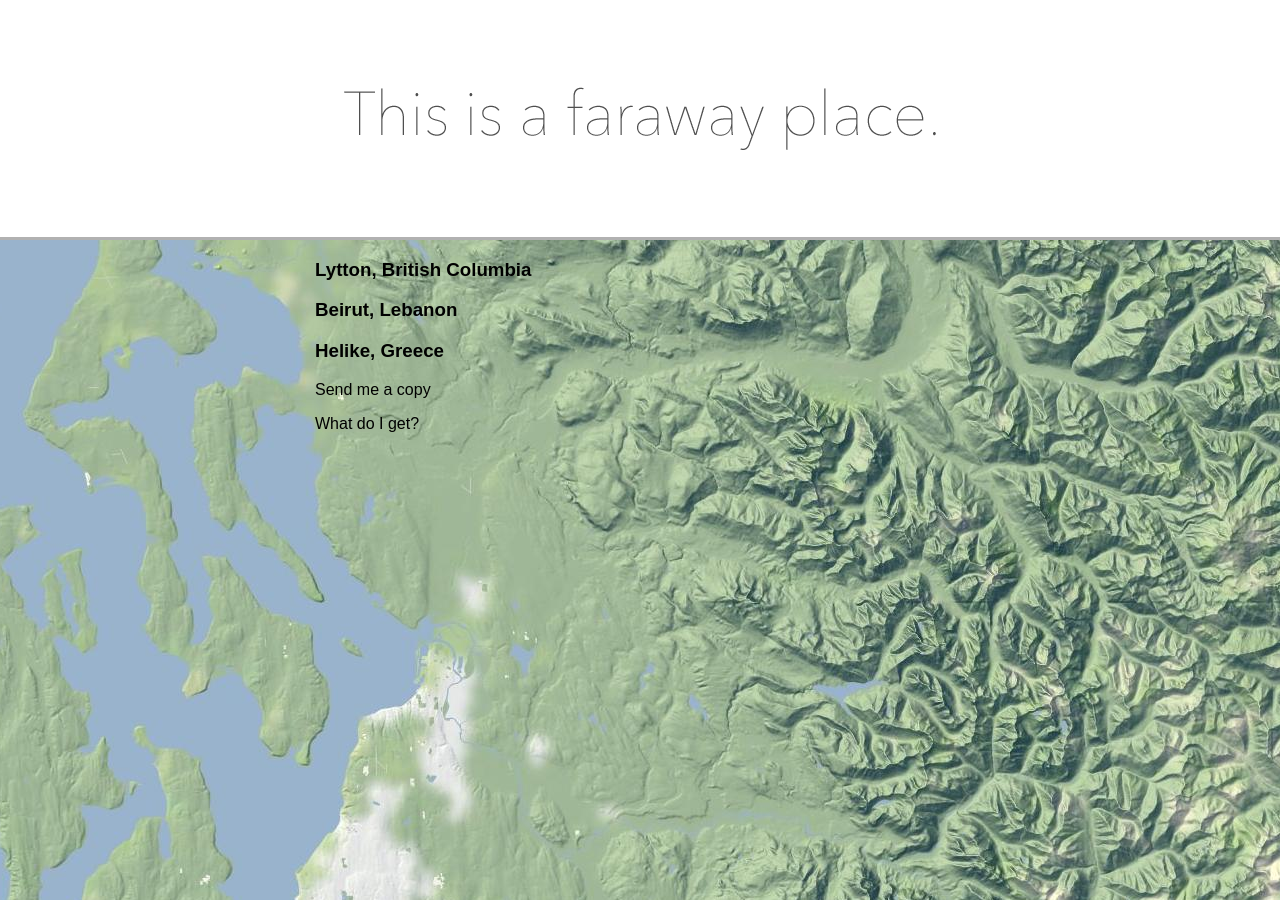
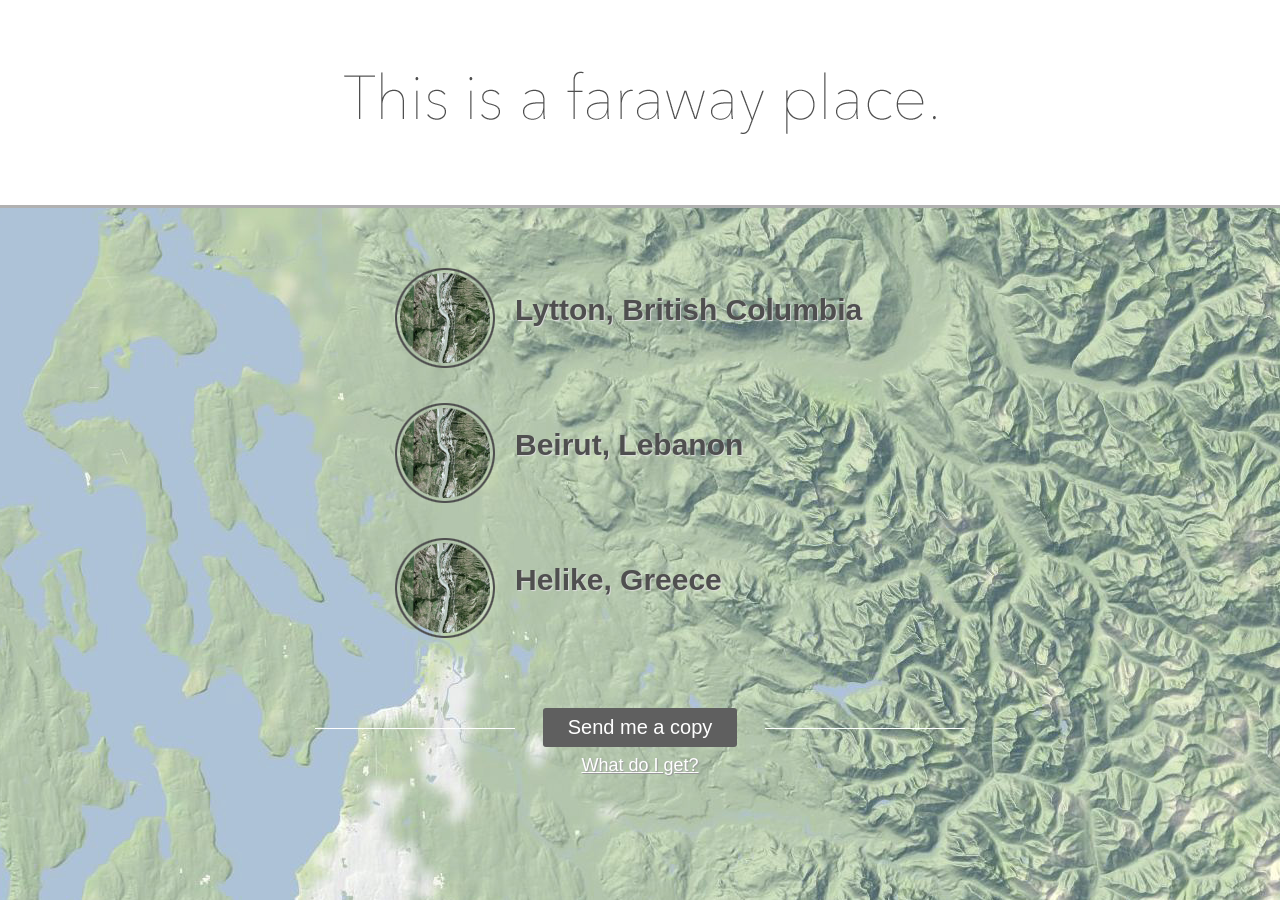
Before and after one commit to tylor/faraway, a Jekyll site: the page built from index.md, in a window 1280 px wide. Built offline with Jekyll 4.4.1, drawn with Linux system fonts in a browser that asks for light colours.

Commit message:
Finish bottom layout

```diff
--- a/index.md
+++ b/index.md
@@ -6,26 +6,26 @@ layout: default
 
 <section>
   <article>
-    <h1>Lytton, British Columbia</h1>
+    <h1><a href="#lytton">Lytton, British Columbia</a></h1>
     <section>
       <p>This is some content!</p>
     </section>
   </article>
   <article>
-    <h1>Beirut, Lebanon</h1>
+    <h1><a href="#beirut">Beirut, Lebanon</a></h1>
     <section>
       <p>This is some content!</p>
     </section>
   </article>
   <article>
-    <h1>Helike, Greece</h1>
+    <h1><a href="#helike">Helike, Greece</a></h1>
     <section>
       <p>This is some content!</p>
     </section>
   </article>
 </section>
 
-<section>
-  <p>Send me a copy</p>
-  <p>What do I get?</p>
+<section class="footer">
+  <a href="#buy" class="button">Send me a copy</a>
+  <a class="what" href="#what">What do I get?</a>
 </section>
--- a/style.css
+++ b/style.css
@@ -1,16 +1,30 @@
 body {
   margin: 0;
+  font-size: 20px;
   background: center top url(images/map.jpg) fixed;
   font-family: "myriad-pro", sans-serif;
+}
+
+.button {
+  display: inline-block;
+  background: #5f5f5f;
+  color: white;
+  border-radius: 3px;
+  text-decoration: none;
+  padding: 8px 25px;
+}
+.button:hover {
+  background: #222;
 }
 
 #logo {
   text-indent: -9999px;
   margin: 0;
-  padding: 100px 0;
+  padding: 80px 0;
   text-align: center;
   background: white center center url(images/logo.png) no-repeat;
   border-bottom: 3px solid #b1b1b1;
+  margin-bottom: 60px;
 }
 
 article, section {
@@ -18,5 +32,35 @@ article, section {
   margin: 0 auto;
 }
 
-article h1 { }
+article h1 a {
+  display: block;
+  font-size: 30px;
+  color: #4f4f4f;
+  height: 75px;
+  background: left top url(images/lytton.png?3) no-repeat;
+  margin-left: 80px;
+  padding-left: 120px;
+  margin-bottom: 35px;
+  padding-top: 25px;
+  text-decoration: none;
+  text-shadow: 1px 1px 1px #ddd;
+}
+article h1 a:hover {
+  color: #222;
+  background-position: left bottom;
+}
 article section { display: none; }
+
+.footer {
+  margin: 70px auto 40px auto;
+  text-align: center;
+  background: center 20px url(images/footer.png) no-repeat;
+}
+.what {
+  margin-top: 8px;
+  font-size: 18px;
+  display: block;
+  color: white;
+  text-shadow: 1px 1px 1px #999;
+}
+.what:hover { text-decoration: none; }
```
Also changed, not shown: images/footer.png (added), images/lytton.png (added), images/map.jpg.
